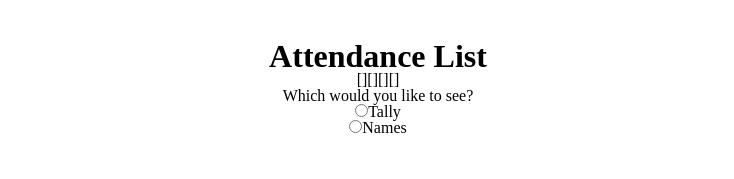
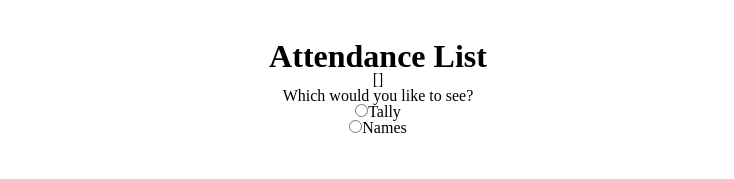
Before and after one commit to AwrenNuit/alum-tracker, a React (Create React App) app: page / in a window 1280 px wide. Shown: the top 179 px of the page, without its empty margins (262-996 px from the left). Built offline with nearby package versions, Linux system fonts and the light colour scheme; no server answers; the database is empty.

Commit message:
GET scrum attendance data from Firebase to reducer

```diff
--- a/src/components/Attendance/Attendance.js
+++ b/src/components/Attendance/Attendance.js
@@ -7,65 +7,26 @@ import { useSelector, useDispatch } from 'react-redux';
 export default function Attendance() {
 
   const dispatch = useDispatch();
-  const alumPresentList = useSelector(state => state.alumPresentListReducer);
-  const cohortPresentList = useSelector(state => state.cohortPresentListReducer);
-  const monthList = useSelector(state => state.monthListReducer);
-  const weekList = useSelector(state => state.weekListReducer);
+  // const alumPresentList = useSelector(state => state.alumPresentListReducer);
+  // const cohortPresentList = useSelector(state => state.cohortPresentListReducer);
+  // const monthList = useSelector(state => state.monthListReducer);
+  // const weekList = useSelector(state => state.weekListReducer);
+  const tallyList = useSelector(state => state.tallyListReducer);
   const [choice, setChoice] = useState('');
 
   useEffect(()=>{
-    getMonths();
-  }, []);
-
-  async function getMonths() {
-    let alums = [];
-    let cohorts = [];
-    let months = [];
-    let weeks = [];
-
-    await db.ref('scrum').once(`value`, snap => {
+    db.ref('scrum').once(`value`, snap => {
       snap.forEach(child => {
-        months.push(child.key);
-        dispatch({type: `SET_MONTH_LIST`, payload: child.key});
+        dispatch({type: `SET_TALLY_LIST`, payload: {[child.key]: child.val()}});
       });
     });
-
-    for(let month of months){
-      await db.ref(`scrum/${month}`).once(`value`, snap => {
-        snap.forEach(child => {
-          weeks.push(child.key);
-          dispatch({type: `SET_WEEK_LIST`, payload: child.key});
-        });
-      });
-    }
-
-    for(let i=0; i<weeks.length; i++){
-      await db.ref(`scrum/${months[i]}/${weeks[i]}`).once(`value`, snap => {
-        snap.forEach(child => {
-          cohorts.push(child.key);
-          dispatch({type: `SET_COHORT_PRESENT_LIST`, payload: child.key});
-        });
-      });
-    }
-
-    for(let i=0; i<cohorts.length; i++){
-      await db.ref(`scrum/${months[i]}/${weeks[i]}/${cohorts[i]}`).once(`value`, snap => {
-        snap.forEach(child => {
-          alums.push(child.val());
-          dispatch({type: `SET_ALUM_PRESENT_LIST`, payload: child.val()});
-        });
-      });
-    }
-  }
+  }, []);
 
   return(
     <div className="main-container">
       <h1>Attendance List</h1>
 
-      {JSON.stringify(monthList)}
-      {JSON.stringify(weekList)}
-      {JSON.stringify(cohortPresentList)}
-      {JSON.stringify(alumPresentList)}
+      {JSON.stringify(tallyList)}
 
       <div>
         <p>Which would you like to see?</p>
--- a/src/index.js
+++ b/src/index.js
@@ -3,17 +3,6 @@ import ReactDOM from 'react-dom';
 import { createStore, combineReducers } from 'redux';
 import { Provider } from 'react-redux';
 import App from './components/App/App';
-
-const alumPresentListReducer = (state=[], action) => {
-  switch(action.type){
-    case `SET_ALUM_PRESENT_LIST`:
-      return [...state, action.payload];
-    case `CLEAR_ALUM_PRESENT_LIST`:
-      return [];
-    default:
-      return state;
-  }
-}
 
 const cohortListReducer = (state=[], action) => {
   switch(action.type){
@@ -26,33 +15,11 @@ const cohortListReducer = (state=[], action) => {
   }
 }
 
-const cohortPresentListReducer = (state=[], action) => {
+const tallyListReducer = (state=[], action) => {
   switch(action.type){
-    case `SET_COHORT_PRESENT_LIST`:
+    case `SET_TALLY_LIST`:
       return [...state, action.payload];
-    case `CLEAR_COHORT_PRESENT_LIST`:
-      return [];
-    default:
-      return state;
-  }
-}
-
-const monthListReducer = (state=[], action) => {
-  switch(action.type){
-    case `SET_MONTH_LIST`:
-      return [...state, action.payload];
-    case `CLEAR_MONTH_LIST`:
-      return [];
-    default:
-      return state;
-  }
-}
-
-const weekListReducer = (state=[], action) => {
-  switch(action.type){
-    case `SET_WEEK_LIST`:
-      return [...state, action.payload];
-    case `CLEAR_WEEK_LIST`:
+    case `CLEAR_TALLY_LIST`:
       return [];
     default:
       return state;
@@ -61,11 +28,8 @@ const weekListReducer = (state=[], action) => {
 
 const store = createStore(
   combineReducers({
-    alumPresentListReducer,
     cohortListReducer,
-    cohortPresentListReducer,
-    monthListReducer,
-    weekListReducer,
+    tallyListReducer,
   })
 );
 
```
